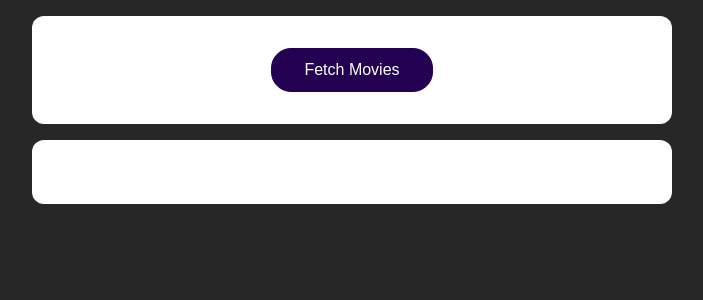
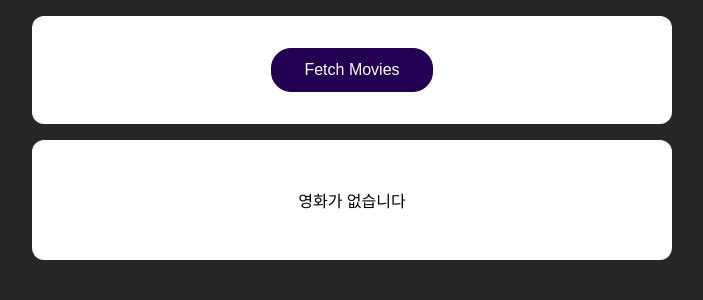
Before and after one commit to lulla-by/React_maiximilian_fourth_to_final, a React (Create React App) app in the folder 09.React_http_request/: page / in a window 1280 px wide. Shown: the top 300 px of the page, without its empty margins (288-991 px from the left). Built offline with nearby package versions, Linux system fonts and the light colour scheme.

Commit message:
로딩상태 처리하기

```diff
--- a/09.React_http_request/src/App.js
+++ b/09.React_http_request/src/App.js
@@ -6,7 +6,10 @@ import "./App.css";
 function App() {
   const [movies, setMovies] = useState([]);
 
+  const [isLoading,setIsLoading] = useState(false)
+
   async function fetchMoviesHandler() {
+    setIsLoading(true)
     const response = await fetch(`https://swapi.dev/api/films/`);
     const data = await response.json();
     const transforemdMovies = data.results.map((item) => {
@@ -19,6 +22,7 @@ function App() {
     });
 
     setMovies(transforemdMovies)
+    setIsLoading(false)
   }
 
   return (
@@ -27,7 +31,9 @@ function App() {
         <button onClick={fetchMoviesHandler}>Fetch Movies</button>
       </section>
       <section>
-        <MoviesList movies={movies} />
+        {!isLoading && movies.length >0  && <MoviesList movies={movies} />}
+        {!isLoading && movies.length ===0  && <p>영화가 없습니다</p>}
+        {isLoading && <p>로딩중입니다</p>}
       </section>
     </React.Fragment>
   );
```
